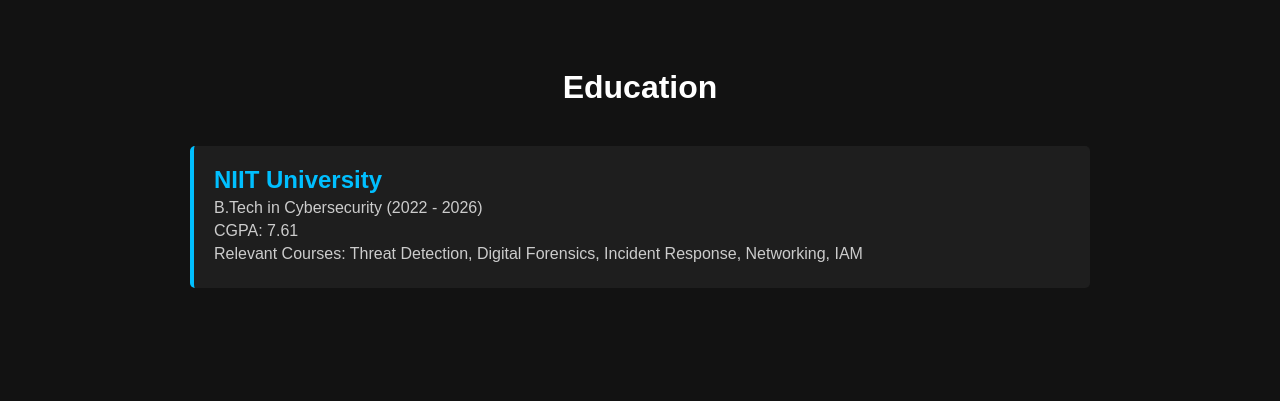
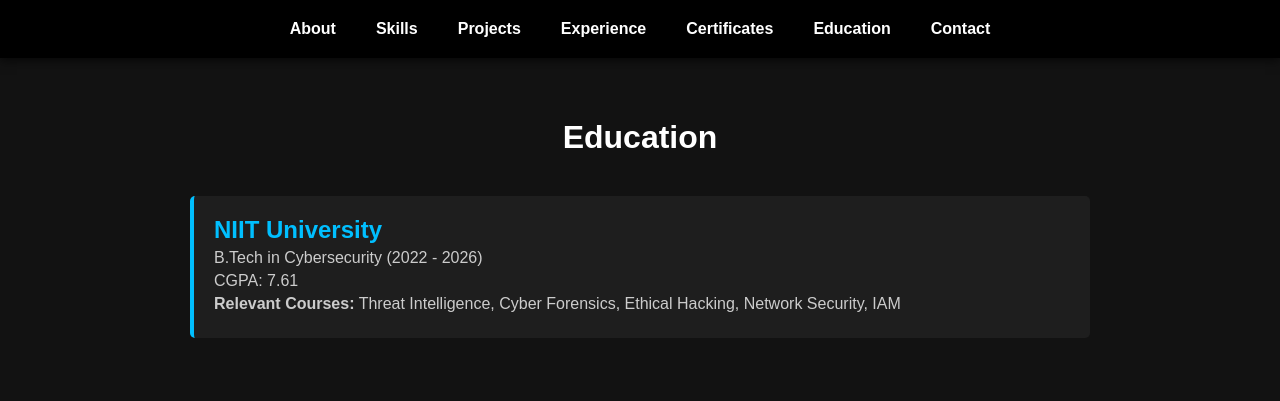
Before and after one commit to hunter2694/Portfolio, a plain HTML site: page education.html in a window 1280 px wide. Drawn offline with Linux system fonts and the light colour scheme.

Commit message:
some fixes

```diff
--- a/education.html
+++ b/education.html
@@ -4,12 +4,35 @@
     <meta charset="UTF-8">
     <meta name="viewport" content="width=device-width, initial-scale=1.0">
     <title>Education - Abhishek Madaan</title>
-    <link rel="stylesheet" href="style.css"> <!-- Your main CSS -->
+    <link rel="stylesheet" href="style.css">
     <style>
         body {
-            background-color: #121212; /* Matches your dark theme */
-            color: #ffffff; /* White text */
+            background-color: #121212;
+            color: #ffffff;
             font-family: Arial, Helvetica, sans-serif;
+            margin: 0;
+        }
+        header {
+            background-color: #000000;
+            padding: 20px;
+            position: sticky;
+            top: 0;
+            z-index: 1000;
+            box-shadow: 0 2px 10px rgba(0,0,0,0.7);
+        }
+        nav {
+            display: flex;
+            justify-content: center;
+            gap: 40px;
+        }
+        nav a {
+            color: #ffffff;
+            text-decoration: none;
+            font-weight: bold;
+            transition: color 0.3s;
+        }
+        nav a:hover {
+            color: #00bfff;
         }
         .container {
             max-width: 900px;
@@ -25,7 +48,7 @@
             background-color: #1e1e1e;
             padding: 20px;
             margin-bottom: 20px;
-            border-left: 4px solid #00bfff; /* Highlight color */
+            border-left: 4px solid #00bfff;
             border-radius: 5px;
         }
         .education-item h2 {
@@ -39,6 +62,20 @@
     </style>
 </head>
 <body>
+
+    <!-- Header Navigation -->
+<header class="bg-black text-white p-6 shadow-lg sticky top-0 z-50">
+  <nav class="flex justify-center space-x-10 text-lg font-semibold">
+    <a href="about.html" class="hover:text-blue-400 transition">About</a>
+    <a href="skills.html" class="hover:text-blue-400 transition">Skills</a>
+    <a href="projects.html" class="hover:text-blue-400 transition">Projects</a>
+    <a href="experience.html" class="hover:text-blue-400 transition">Experience</a>
+    <a href="certificates.html" class="hover:text-blue-400 transition">Certificates</a>
+    <a href="education.html" class="hover:text-blue-400 transition">Education</a>
+    <a href="contact.html" class="hover:text-blue-400 transition">Contact</a>
+  </nav>
+</header>
+    <!-- Education Section -->
     <div class="container">
         <h1>Education</h1>
 
@@ -46,10 +83,9 @@
             <h2>NIIT University</h2>
             <p>B.Tech in Cybersecurity (2022 - 2026)</p>
             <p>CGPA: 7.61</p>
-            <p>Relevant Courses: Threat Detection, Digital Forensics, Incident Response, Networking, IAM</p>
+            <p><b>Relevant Courses:</b> Threat Intelligence, Cyber Forensics, Ethical Hacking, Network Security, IAM</p>
         </div>
+    </div>
 
-
-    </div>
 </body>
 </html>
```
Also changed, not shown: experience.html (+0 -3 lines).
